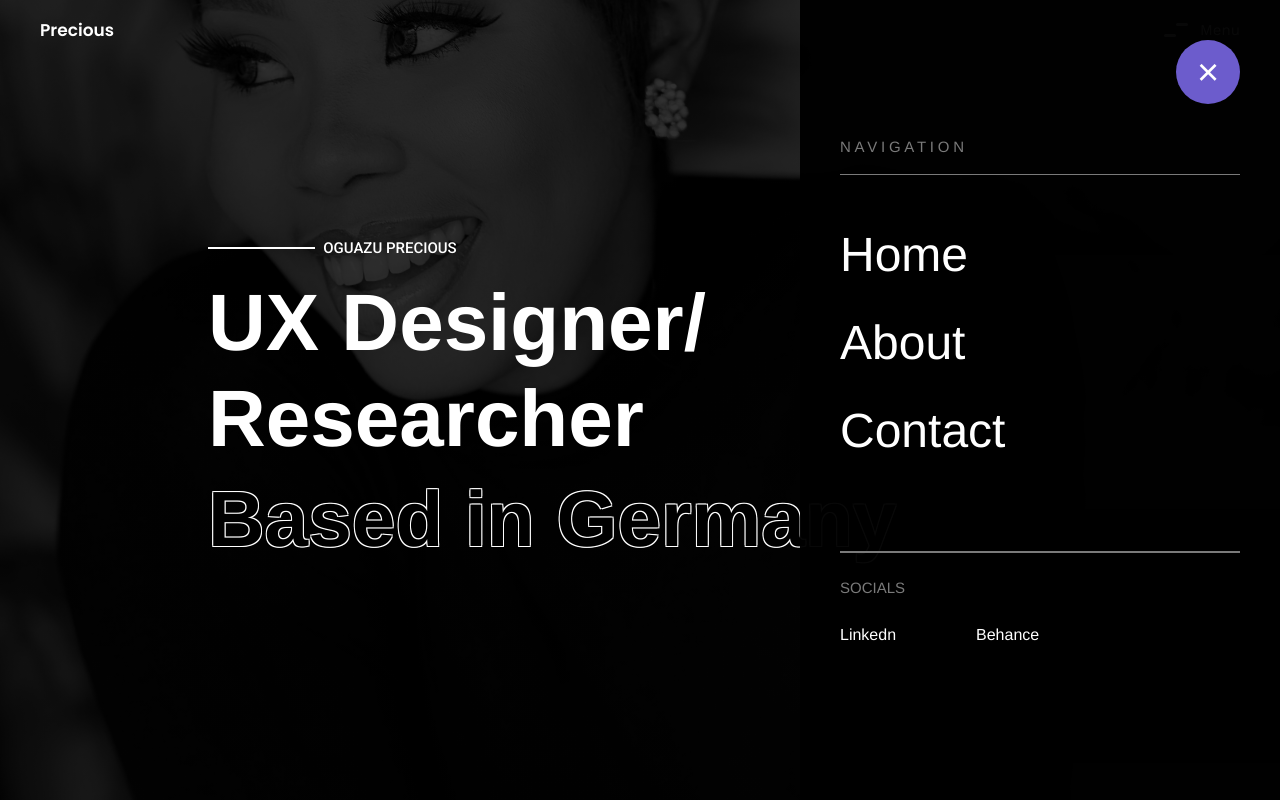
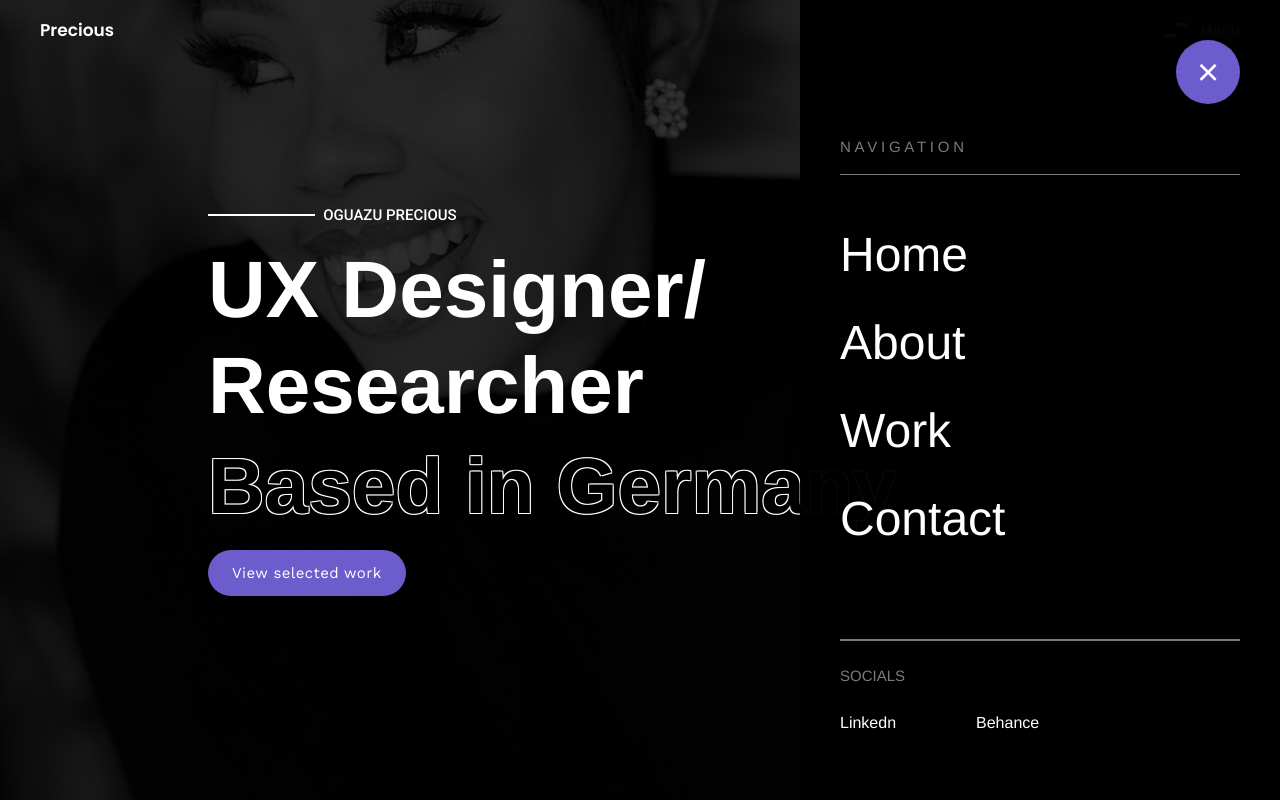
Before and after one commit to Nathan-88/precious-portfolio, a React (Vite) app: page / in a window 1280 px wide. Both pictures are taken after a click on the element "Menu". Shown: the top 800 px of the page. Built offline with nearby package versions, Linux system fonts and the light colour scheme; a web font is replaced by a local one.

Commit message:
implemented the navigation for the work id section in mywork component

```diff
--- a/src/components/Header/Header.jsx
+++ b/src/components/Header/Header.jsx
@@ -1,12 +1,13 @@
 import { motion, AnimatePresence } from "framer-motion";
 import { useState, useEffect, useRef } from "react";
 
-import { Link, NavLink } from "react-router-dom";
+import { Link, useNavigate } from "react-router-dom";
 import PropTypes from 'prop-types';
 import './Header.css';
 import Logo from "../../assets/logo-icon.png";
 
 const Header = ({ color, backgroundColor, barColor }) => {
+    const navigate = useNavigate();
     const [isOpen, setIsOpen] = useState(false);
     const [isScrolled, setIsScrolled] = useState(false);
 
@@ -40,6 +41,10 @@ const Header = ({ color, backgroundColor, barColor }) => {
         }
         return isScrolled ? backgroundColor : 'transparent';
     };
+
+    const scrollToSection = () => {
+        navigate('/', { state: { target: 'work' }});
+    }
 
     return (
         <>
@@ -102,7 +107,7 @@ const Header = ({ color, backgroundColor, barColor }) => {
                             <ul className="lists mb-10 text-5xl font-[400]">
                                 <Link className="" to="/"><li className="mb-10"><span className="">Home</span></li></Link>
                                 <Link className="" to="/about"><li className="mb-10"><span className="">About</span></li></Link>
-                                {/* <Link to="/#work"><li className="mb-10"><span className="">Work</span></li></Link> */}
+                                <button onClick={scrollToSection}><li className="mb-10"><span className="">Work</span></li></button>
                                 <a href="mailto:Oguazuprecious@gmail.com"><li className=""><span className="">Contact</span></li></a>
                             </ul>
                             <div className="w-full pt-14 text-text font-medium">
--- a/src/components/Mywork.jsx
+++ b/src/components/Mywork.jsx
@@ -12,11 +12,11 @@ const contents = [
 const Mywork = () => {
 
     return(
-        <section className="p-6 md:py-16 bg-white h-auto">
+        <section id="work" className="p-6 md:py-16 bg-white h-auto">
             <h2 className="text-primary font-bold text-center text-[20px] leading-[17.2px] font-[Poppins]">SELECTED WORK</h2>
             <div className="grid grid-col-1 xl:grid-cols-3 gap-y-4  gap-x-2 mt-10">
                 {contents.map((content, index) => (
-                    <Link to={content.link}><div className="bg-card py-10 px-8 rounded-lg hover:shadow-md hover:scale-[1.01] transition hover:duration-500">
+                    <Link key={index} to={content.link}><div className="bg-card py-10 px-8 rounded-lg hover:shadow-md hover:scale-[1.01] transition hover:duration-500">
                     <div className="text-text flex flex-col justify-center items-center mb-4 xl:mb-1 space-y-3">
                         <img src={content.img} alt="card image"/>
 
--- a/src/layouts/MainLayout.jsx
+++ b/src/layouts/MainLayout.jsx
@@ -1,12 +1,23 @@
-import { Outlet } from 'react-router-dom';
+import { Outlet, useLocation } from 'react-router-dom';
 import { useEffect } from 'react';
 import Header from '../components/Header/Header';
 import Footer from '../components/Footer/Footer';
 
 function MainLayout() {
-   useEffect(() => {
-  window.scrollTo(0, 0)
-}, [])
+  const location = useLocation();
+  useEffect(() => {
+    window.scrollTo(0, 0)
+  }, [])
+
+  useEffect(() => {
+    if (location.state && location.state.target) {
+      const section = document.getElementById(location.state.target);
+      if (section) {
+        section.scrollIntoView({ behavior: 'smooth' });
+      }
+    }
+  }, [location]);
+
   return (
       <div className="h-auto min-h-svh  flex flex-col relative">
         <Header />
--- a/src/pages/Home.jsx
+++ b/src/pages/Home.jsx
@@ -1,4 +1,3 @@
-
 import LogoCarousel from "../components/LogoCarousel"
 import AboutMe from "../components/AboutMe"
 import Mywork from "../components/Mywork"
@@ -7,11 +6,19 @@ import Parallex from "../components/Parallex"
 import Books from "../components/Books"
 //import Portrait from "../components/Portrait"
 // import myPic from "/src/assets/myPic.png"
-import ImageSlider from "../components/ImageSlider/ImageSlider"
+// import ImageSlider from "../components/ImageSlider/ImageSlider"
+
+
 
 
 const Home = () => {
 
+    const scrollToSection = () => {
+        const section = document.getElementById('work');
+        if (section) {
+        section.scrollIntoView({ behavior: 'smooth' });
+        }
+    };
     return(<>
         <section
         className="md:h-screen relative bg-center text-white bg-fixed bg-no-repeat bg-cover parallex overflow-hidden">
@@ -27,7 +34,8 @@ const Home = () => {
                             <p className="mb-2">UX Designer/</p>
                             <p>Researcher</p>
                         </div>
-                        <p className="gif text-white text-4xl md:text-6xl lg:text-xxl  xl:text-[4.9rem] font-bold z-10">Based in Germany</p>
+                        <p className="gif mb-5 text-white text-4xl md:text-6xl lg:text-xxl  xl:text-[4.9rem] font-bold z-10">Based in Germany</p>
+                        <button onClick={scrollToSection} className="bg-primary hover:opacity-60 text-white font-work-sans font-[400] text-sm px-6 tracking-wide w-fit py-3 rounded-full">View selected work</button>
                     </div>
                     {/* image */}
                     {/* <div className="pt-20 xl:pt-0 2xl:pt-5 2xl:w-[50%] 3xl:w-[55%]">
--- a/src/pages/WhiteCollar.jsx
+++ b/src/pages/WhiteCollar.jsx
@@ -19,7 +19,7 @@ const WhiteItems =[
 const WhiteCollar = () => {
     return(
         <section className="bg-tertiary">
-            <div className="py-28 md:pl-32 flex flex-col items-start text-4xl xl:text-[70px] leading-[88px] xl:font-[300]">
+            <div className="py-16 md:py-28 md:pl-32 flex flex-col items-start pl-4 text-2xl md:text-4xl xl:text-[70px] xl:leading-[88px] font-[300]">
                 <p className="">Can our digital job-</p>
                 <p className="">search platforms be more</p>
                 <p className="">convenient & resourceful?</p>
```
